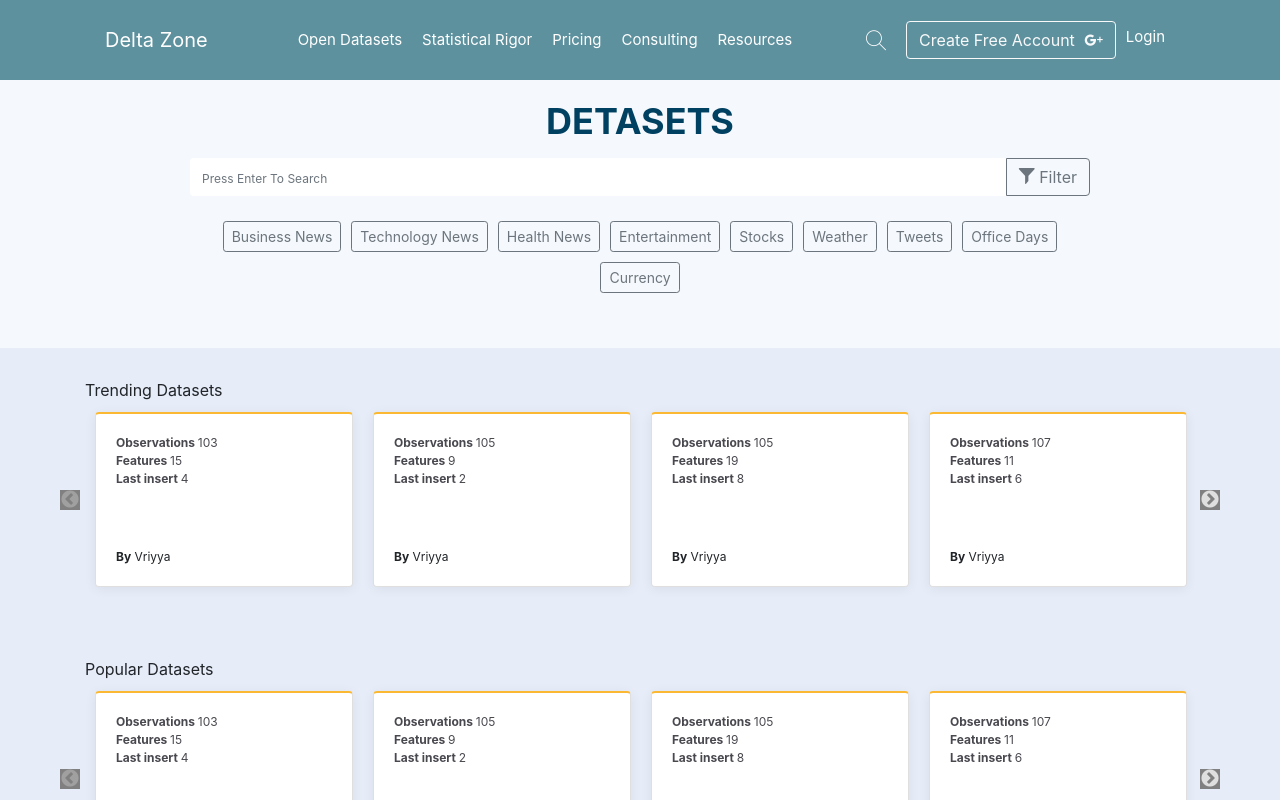
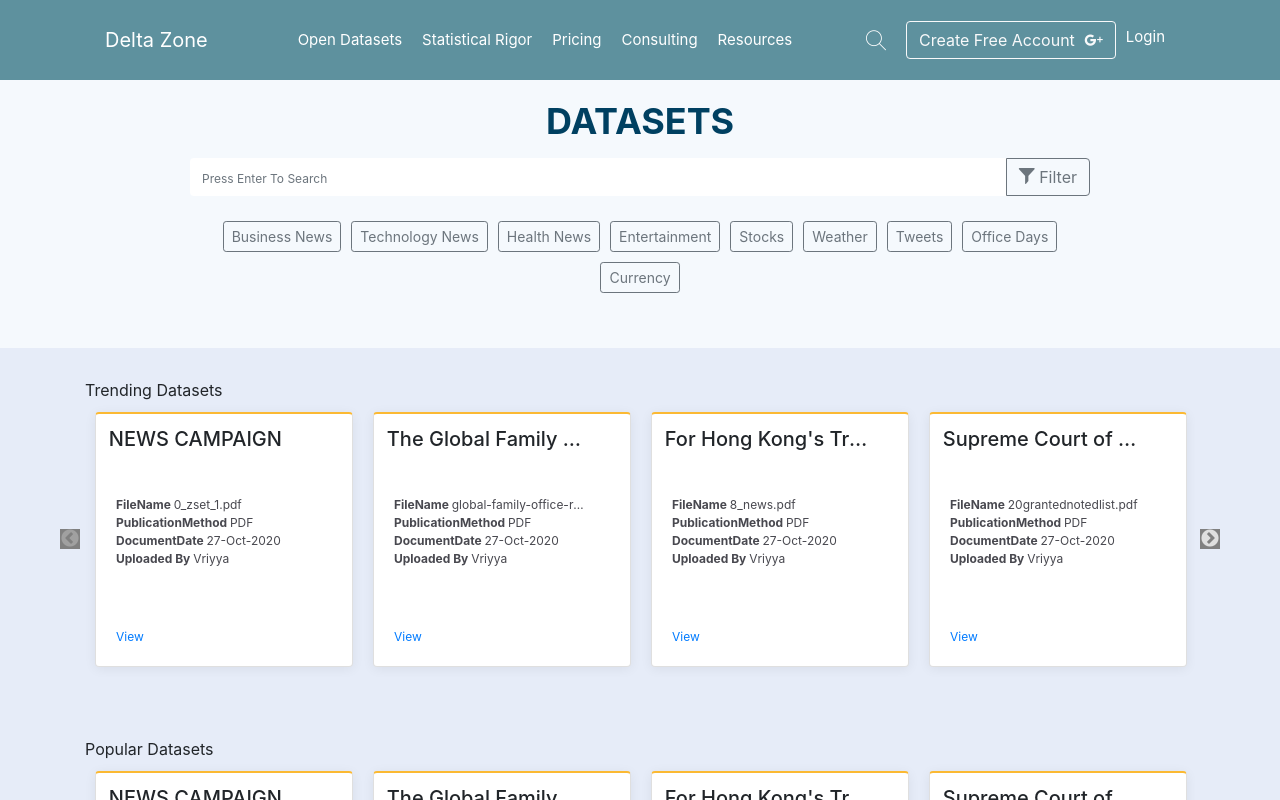
Before and after one commit to guptanidhi/React-Delta, a React (Create React App) app: page / in a window 1280 px wide. Shown: the top 800 px of the page. Built offline with nearby package versions, Linux system fonts and the light colour scheme.

Commit message:
Card changes

```diff
--- a/src/App.js
+++ b/src/App.js
@@ -13,7 +13,7 @@ const App = () => (
   <React.Fragment>
     <CustomNavbar navItems={navItems} />
     <SearchSection
-      title="Detasets"
+      title="Datasets"
       searchBtnText="Filter"
       topCategoriesData={topCategories} />
     <div className={styles.carouselSection}>
--- a/src/components/Card/card.module.scss
+++ b/src/components/Card/card.module.scss
@@ -1,4 +1,4 @@
-.card{
+.card {
 	box-shadow: 0 2px 12px rgba(0,0,0,.0623361);
 	border-top: 2px solid #fbb933;
 	.cardHeader{
@@ -13,8 +13,16 @@
 			span {
 				font-weight: bold;
 			}
-
 		}
+	}
+	.carouselTitle {
+		padding: 5%;
+	}
+	.truncate {
+		width: 90%;
+		white-space: nowrap;
+		overflow: hidden;
+		text-overflow: ellipsis;
 	}
 	.cardFooter {
 		font-size: 12px;
--- a/src/components/Card/index.js
+++ b/src/components/Card/index.js
@@ -6,17 +6,19 @@ import style from "./card.module.scss";
 function CustomCard({ data }) {
   return (
     <Card className={style.card}>
+      <Card.Title className={`${style.truncate} ${style.carouselTitle}`}>{data.DocumentTitle}</Card.Title>
       <Card.Body>
         <div className={style.cardHeader}>
           <div className={style.flex}>
-            <div><span>Observations  </span>{data.Downloads}</div>
-            <div><span>Features  </span>{data.Likes}</div>
-            <div><span>Last insert  </span>{data.Shared}</div>
+            <div className={style.truncate}><span>FileName  </span>{data.FileName}</div>
+            <div><span>PublicationMethod  </span>{data.PublicationMethod}</div>
+            <div><span>DocumentDate  </span>{data.DocumentDate}</div>
+            <div><span>Uploaded By  </span>{data.UploadedBy}</div>
           </div>
         </div>
         <Card.Text>
         <div className={style.cardFooter}>
-           <span>By</span> {data.UploadedBy}
+        <Card.Link href="#">View</Card.Link>
         </div>
         </Card.Text>
       </Card.Body>
```
